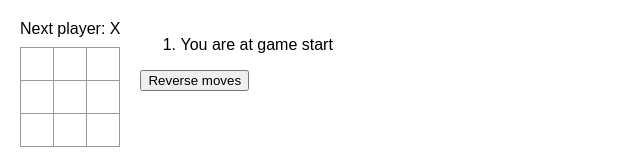
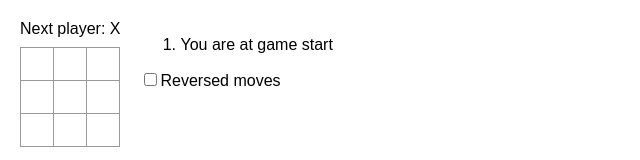
Before and after one commit to globus40000/react.dev-tic-tac-toe, a React (Vite) app: page / in a window 1280 px wide. Shown: the top 160 px of the page, without its empty margins (0-640 px from the left). Built offline with nearby package versions, Linux system fonts and the light colour scheme; the HTML template or start-up script is replaced by a standard one.

Commit message:
refactor(moves): use checkbox isntead of button

```diff
--- a/src/App.tsx
+++ b/src/App.tsx
@@ -144,14 +144,15 @@ const Game: FC = () => {
       </div>
       <div className="game-info">
         <ol reversed={isReversed}>{moves}</ol>
-        <button
-          type="button"
-          onClick={() => {
-            setIsReversed(!isReversed);
-          }}
-        >
-          Reverse moves
-        </button>
+        <label>
+          <input
+            type="checkbox"
+            onChange={() => {
+              setIsReversed(!isReversed);
+            }}
+          />
+          Reversed moves
+        </label>
       </div>
     </div>
   );
```
